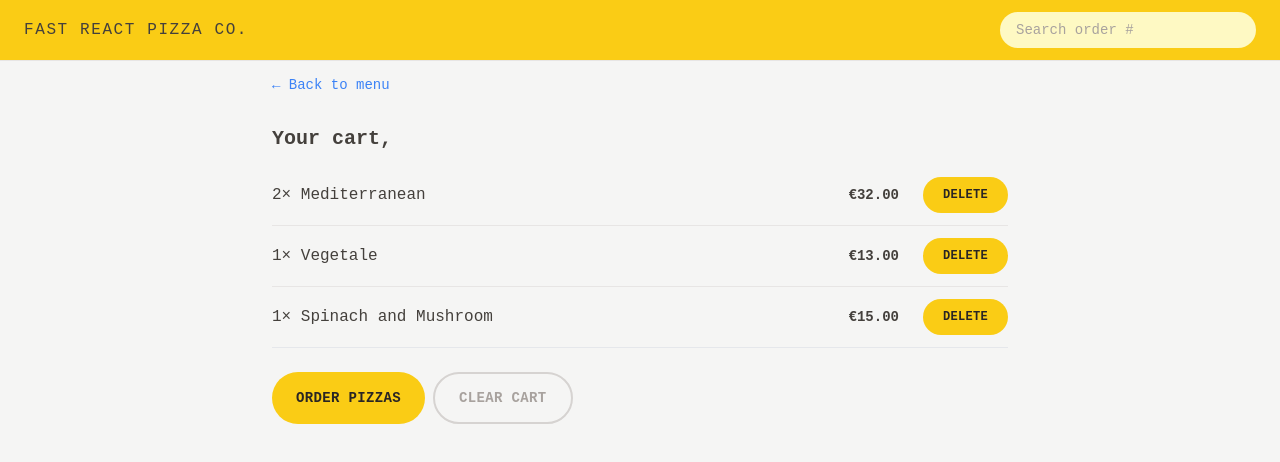
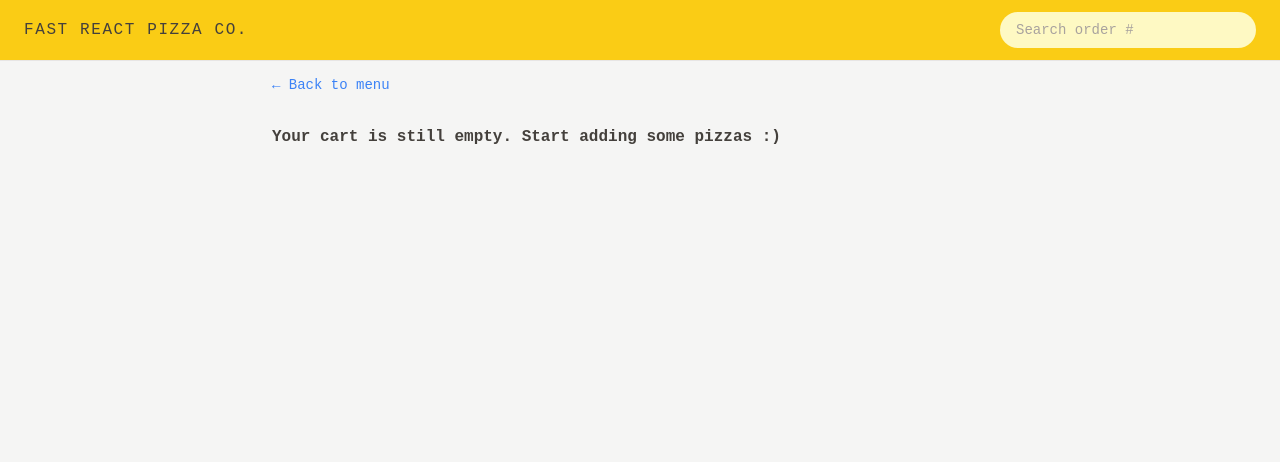
Before and after one commit to Akshay-Gengaje/fast-react-pizza-app, a React (Vite) app: page /cart in a window 1280 px wide. Shown: the top 462 px of the page. Built offline with nearby package versions, Linux system fonts and the light colour scheme.

Commit message:
updating quantity of items implemented

```diff
--- a/src/features/cart/Cart.jsx
+++ b/src/features/cart/Cart.jsx
@@ -1,36 +1,16 @@
-import { useSelector } from "react-redux";
+import { useDispatch, useSelector } from "react-redux";
 import Button from "../../ui/Button";
 import LinkButton from "../../ui/LinkButton";
 import CartItem from "./CartItem";
-
-const fakeCart = [
-  {
-    pizzaId: 12,
-    name: "Mediterranean",
-    quantity: 2,
-    unitPrice: 16,
-    totalPrice: 32,
-  },
-  {
-    pizzaId: 6,
-    name: "Vegetale",
-    quantity: 1,
-    unitPrice: 13,
-    totalPrice: 13,
-  },
-  {
-    pizzaId: 11,
-    name: "Spinach and Mushroom",
-    quantity: 1,
-    unitPrice: 15,
-    totalPrice: 15,
-  },
-];
+import { clearCart, getCart } from "./CartSlice";
+import EmptyCart from "./EmptyCart";
 
 function Cart() {
   const userName = useSelector((state) => state.user.username);
-  const cart = fakeCart;
+  const cart = useSelector(getCart);
+  const dispatch = useDispatch();
 
+  if (!cart.length) return <EmptyCart />;
   return (
     <div className="px-4 py-3">
       <LinkButton to={"/menu"}>&larr; Back to menu</LinkButton>
@@ -46,7 +26,9 @@ function Cart() {
         <Button to={"/order/new"} type={"primary"}>
           Order pizzas
         </Button>
-        <Button type={'secondary'}>Clear cart</Button>
+        <Button type={"secondary"} onClick={() => dispatch(clearCart())}>
+          Clear cart
+        </Button>
       </div>
     </div>
   );
--- a/src/features/cart/CartItem.jsx
+++ b/src/features/cart/CartItem.jsx
@@ -1,8 +1,12 @@
-import Button from "../../ui/Button";
+import { useSelector } from "react-redux";
 import { formatCurrency } from "../../utils/helper";
+import DeleteItem from "./DeleteItem";
+import UpdateItemQuantity from "./UpdateItemQuantity";
+import { getCurrentQuantityById } from "./CartSlice";
 
 function CartItem({ item }) {
-  const { name, quantity, totalPrice } = item;
+  const { pizzaId, name, quantity, totalPrice } = item;
+  const currentQuantity = useSelector(getCurrentQuantityById(pizzaId));
 
   return (
     <li className="py-3 sm:flex sm:items-center sm:justify-between">
@@ -11,7 +15,11 @@ function CartItem({ item }) {
       </p>
       <div className="flex items-center justify-between sm:gap-6">
         <p className="text-sm font-bold">{formatCurrency(totalPrice)}</p>
-        <Button type={"small"}>Delete</Button>
+        <UpdateItemQuantity
+          pizzaId={pizzaId}
+          currentQuantity={currentQuantity}
+        />
+        <DeleteItem pizzaId={pizzaId} />
       </div>
     </li>
   );
--- a/src/features/cart/CartSlice.js
+++ b/src/features/cart/CartSlice.js
@@ -16,7 +16,7 @@ const cartSlice = createSlice({
       //payload = pizzaId
       state.cart = state.cart.filter((item) => item.pizzaId !== action.payload);
     },
-    icreaseItemQuantity(state, action) {
+    increaseItemQuantity(state, action) {
       //payload == pizzaId
       const item = state.cart.find((item) => item.pizzaId === action.payload);
       item.quantity++;
@@ -27,6 +27,7 @@ const cartSlice = createSlice({
       const item = state.cart.find((item) => item.pizzaId === action.payload);
       item.quantity--;
       item.totalPrice = item.quantity * item.unitPrice;
+      if (item.quantity === 0) cartSlice.caseReducers.deleteItem(state, action);
     },
     clearCart(state) {
       state.cart = [];
@@ -37,16 +38,24 @@ const cartSlice = createSlice({
 export const {
   addItem,
   deleteItem,
-  icreaseItemQuantity,
+  increaseItemQuantity,
   decreaseItemQuantity,
   clearCart,
 } = cartSlice.actions;
 
 export default cartSlice.reducer;
 
-// npm i reselect
+//read this library to manage selectors npm i reselect
+
+//selector function
+
+export const getCart = (state) => state.cart.cart;
+
 export const getTotalCartQuantity = (state) =>
   state.cart.cart.reduce((sum, item) => sum + item.quantity, 0);
 
 export const getTotalCartPrice = (state) =>
   state.cart.cart.reduce((sum, item) => sum + item.totalPrice, 0);
+
+  export const getCurrentQuantityById = (id) => (state) =>
+  state.cart.cart.find((item) => item.pizzaId === id)?.quantity ?? 0;
--- /dev/null
+++ b/src/features/cart/DeleteItem.jsx
@@ -0,0 +1,14 @@
+import { useDispatch } from "react-redux";
+import Button from "../../ui/Button";
+import { deleteItem } from "./CartSlice";
+
+const DeleteItem = ({pizzaId}) => {
+  const dispatch = useDispatch();
+  return (
+    <Button type={"small"} onClick={() => dispatch(deleteItem(pizzaId))}>
+      Delete
+    </Button>
+  );
+};
+
+export default DeleteItem;
--- a/src/features/cart/EmptyCart.jsx
+++ b/src/features/cart/EmptyCart.jsx
@@ -1,11 +1,13 @@
-import { Link } from "react-router-dom";
+import LinkButton from "../../ui/LinkButton";
 
 function EmptyCart() {
   return (
-    <div>
-      <Link to="/menu">&larr; Back to menu</Link>
+    <div className="px-4 py-3">
+      <LinkButton to="/menu">&larr; Back to menu</LinkButton>
 
-      <p>Your cart is still empty. Start adding some pizzas :)</p>
+      <p className=" mt-7 font-semibold">
+        Your cart is still empty. Start adding some pizzas :)
+      </p>
     </div>
   );
 }
--- /dev/null
+++ b/src/features/cart/UpdateItemQuantity.jsx
@@ -0,0 +1,27 @@
+import { useDispatch } from "react-redux";
+import Button from "../../ui/Button";
+import { decreaseItemQuantity, increaseItemQuantity } from "./CartSlice";
+
+const UpdateItemQuantity = ({ pizzaId, currentQuantity }) => {
+    console.log(currentQuantity)
+  const dispatch = useDispatch();
+  return (
+    <div className="flex items-center gap-1 md:gap-3">
+      <Button
+        type={"round"}
+        onClick={() => dispatch(decreaseItemQuantity(pizzaId))}
+      >
+        -
+      </Button>
+      <span className="text-sm font-medium ">{currentQuantity}</span>
+      <Button
+        type={"round"}
+        onClick={() => dispatch(increaseItemQuantity(pizzaId))}
+      >
+        +
+      </Button>
+    </div>
+  );
+};
+
+export default UpdateItemQuantity;
--- a/src/features/menu/MenuItem.jsx
+++ b/src/features/menu/MenuItem.jsx
@@ -1,10 +1,14 @@
-import { useDispatch } from "react-redux";
+import { useDispatch, useSelector } from "react-redux";
 import { formatCurrency } from "../../utils/helper";
 import Button from "./../../ui/Button";
-import { addItem } from "../cart/CartSlice";
+import { addItem, getCurrentQuantityById } from "../cart/CartSlice";
+import DeleteItem from "../cart/DeleteItem";
+import UpdateItemQuantity from "../cart/UpdateItemQuantity";
 function MenuItem({ pizza }) {
   const dispatch = useDispatch();
   const { id, name, unitPrice, ingredients, soldOut, imageUrl } = pizza;
+  const currentQuantity = useSelector(getCurrentQuantityById(id));
+  const isInCart = currentQuantity > 0;
   function handleAddToCart() {
     const newItem = {
       pizzaId: id,
@@ -35,8 +39,16 @@ function MenuItem({ pizza }) {
               Sold out
             </p>
           )}
-
-          {!soldOut && (
+          {isInCart && (
+            <div className="flex items-center gap-3 sm:gap-8">
+              <UpdateItemQuantity
+                pizzaId={id}
+                currentQuantity={currentQuantity}
+              />
+              <DeleteItem pizzaId={id} />
+            </div>
+          )}
+          {!soldOut && !isInCart && (
             <Button type="small" onClick={handleAddToCart}>
               Add to cart
             </Button>
```
